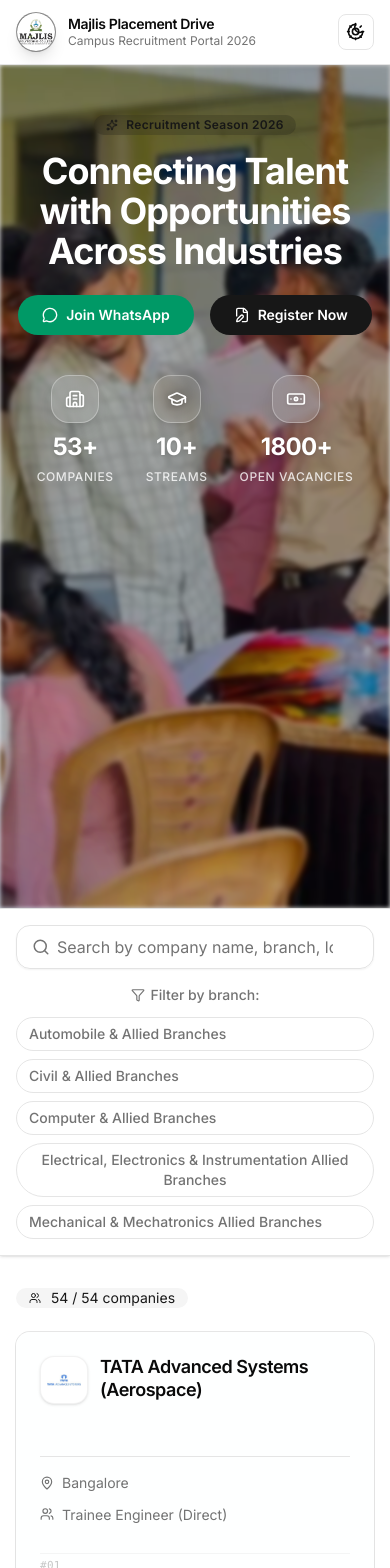
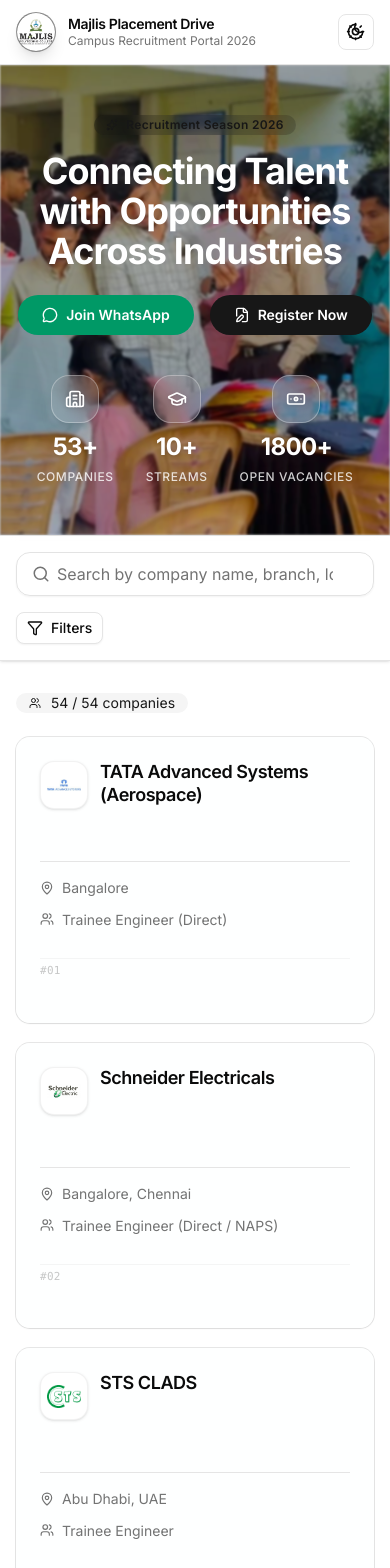
Before and after one commit to mohdfarshaad/mjpc-placement-portal, a Next.js app: page / in a window 390 px wide. Shown: the top 1568 px of the page. Built offline with nearby package versions, Linux system fonts and the light colour scheme.

Commit message:
feat(ui): improve mobile responsiveness and integrate Vercel Analytics

```diff
--- a/app/page.tsx
+++ b/app/page.tsx
@@ -11,7 +11,6 @@
   Calendar,
   Sparkles,
   Building2,
-  MapPin,
   Banknote,
   MessageCircle,
   FileEdit,
@@ -38,11 +37,19 @@
 import CompanyCard from "@/components/company-card";
 import Image from "next/image";
 import Link from "next/link";
+import {
+  Sheet,
+  SheetContent,
+  SheetHeader,
+  SheetTitle,
+} from "@/components/ui/sheet";
+import { ScrollArea, ScrollBar } from "@/components/ui/scroll-area";
 
 export default function PlacementPortal() {
   const [query, setQuery] = useState("");
   const [activeBranch, setActiveBranch] = useState<Branch | null>(null);
   const [quoteIndex, setQuoteIndex] = useState(0);
+  const [isFilterOpen, setIsFilterOpen] = useState(false);
   const [selectedCompany, setSelectedCompany] = useState<
     (typeof COMPANIES)[0] | null
   >(null);
@@ -63,7 +70,7 @@
         c.name.toLowerCase().includes(q) ||
         c.room.toLowerCase().includes(q) ||
         c.floor.toLowerCase().includes(q) ||
-      c.branches.some(b => b.toLowerCase().includes(q)) ||
+        c.branches.some((b) => b.toLowerCase().includes(q)) ||
         c.location.toLowerCase().includes(q);
 
       const matchesBranch = !activeBranch || c.branches.includes(activeBranch);
@@ -125,32 +132,35 @@
         </header>
 
         {/* ── Hero Section ── */}
-     <section className="relative overflow-hidden border-b px-4 py-12 text-center md:py-16 min-h-screen">
+        <section className="relative overflow-hidden border-b px-4 py-12 text-center md:py-16 ">
           {/* Background Image Layer */}
           <div className="absolute inset-0 -z-20">
-    <img
+            <Image
               src="/bg2.jpeg"
               alt="Background decoration"
-    className="h-full w-full object-cover blur-[2px]  brightness-[0.9] dark:brightness-[0.6]"
+              className="h-full w-full object-cover blur-[1px]  brightness-[0.9] dark:brightness-[0.6]"
+              fill
             />
           </div>
-
-  {/* Existing Animated background decoration (Modified) */}
-  <div className="absolute inset-0 -z-10 overflow-hidden bg-black/10 dark:bg-black/40"> {/* Overlay to enhance text contrast */}
-    <div className="absolute -top-40 -right-40 h-80 w-80 rounded-full bg-primary/10 blur-3xl" /> {/* Increased opacity slightly */}
-    <div className="absolute -bottom-40 -left-40 h-80 w-80 rounded-full bg-blue-500/10 blur-3xl" /> {/* Increased opacity slightly */}
+          <div className="absolute inset-0 -z-10 overflow-hidden bg-black/10 dark:bg-black/40">
+            <div className="absolute -top-40 -right-40 h-80 w-80 rounded-full bg-primary/10 blur-3xl" />{" "}
+            <div className="absolute -bottom-40 -left-40 h-80 w-80 rounded-full bg-blue-500/10 blur-3xl" />{" "}
           </div>
 
-  <div className="mx-auto max-w-4xl relative z-10"> {/* Ensure content is above overlays */}
-    <Badge className="mb-4 bg-primary/20 text-primary hover:bg-primary/25 border-none px-3 py-1 text-xs font-semibold tracking-wide backdrop-blur-sm"> {/* Added backdrop blur */}
+          <div className="mx-auto max-w-4xl relative z-10">
+            {" "}
+            {/* Ensure content is above overlays */}
+            <Badge className="mb-4 bg-primary/20 text-primary hover:bg-primary/25 border-none px-3 py-1 text-xs font-semibold tracking-wide backdrop-blur-sm">
+              {" "}
+              {/* Added backdrop blur */}
               <Sparkles className="h-3 w-3 mr-1" />
               Recruitment Season 2026
             </Badge>
-
-    <h1 className="mb-6 text-4xl font-bold tracking-tight sm:text-5xl md:text-6xl text-white animate-in fade-in slide-in-from-bottom-4 duration-700"> {/* Changed text color to white */}
+            <h1 className="mb-6 text-4xl font-bold tracking-tight sm:text-5xl md:text-6xl text-white animate-in fade-in slide-in-from-bottom-4 duration-700">
+              {" "}
+              {/* Changed text color to white */}
               {QUOTES[quoteIndex]}
             </h1>
-
             {/* CTA Buttons */}
             <div className="mx-auto mb-10 flex max-w-2xl flex-wrap justify-center gap-4">
               <Link
@@ -168,7 +178,6 @@
                 Register Now
               </Link>
             </div>
-
             {/* Stats row */}
             <div className="mt-10 flex flex-wrap justify-center gap-8 md:gap-12">
               {[
@@ -244,26 +253,25 @@
               )}
             </div>
 
-            {/* Branch filters */}
-            <div className="flex flex-col  flex-wrap items-center sm:items-start gap-3">
-              <div className="flex  items-center gap-1.5 text-sm font-medium text-muted-foreground">
-                <Filter className="h-3.5 w-3.5" />
-                <span>Filter by branch:</span>
-              </div>
-              <div className="flex flex-col flex-wrap gap-2">
+            {/* Desktop Branch Filters */}
+            <div className="hidden md:flex flex-wrap items-center gap-2">
               {BRANCH_CODES.map((code) => {
                 const isActive = activeBranch === code;
                 const branchColor =
                   BRANCH_COLORS[code] ||
                   "bg-muted text-muted-foreground border-border";
+
                 return (
                   <Tooltip key={code}>
                     <TooltipTrigger asChild>
                       <button
                         onClick={() => toggleBranch(code)}
-                          className={`inline-flex items-center gap-1.5 rounded-full border px-3 py-1.5 text-sm font-medium transition-all duration-200 ${
+                        className={`inline-flex items-center gap-1 rounded-full border
+            px-2 py-1 text-xs sm:px-3 sm:py-1.5 sm:text-sm
+            transition-all duration-200
+            ${
               isActive
-                              ? `${branchColor} ring-2 ring-primary/40 ring-offset-1 ring-offset-background shadow-sm`
+                ? `${branchColor} ring-2 ring-primary/40`
                 : "border-border bg-background text-muted-foreground hover:border-primary/40 hover:text-foreground hover:bg-muted/50"
             }`}
                       >
@@ -271,20 +279,69 @@
                         {isActive && <X className="h-3 w-3" />}
                       </button>
                     </TooltipTrigger>
-                      <TooltipContent side="bottom" className="text-sm">
-                        <p>{BRANCH_MAP[code] ?? code}</p>
+                    <TooltipContent side="bottom">
+                      {BRANCH_MAP[code]}
                     </TooltipContent>
                   </Tooltip>
                 );
               })}
             </div>
+
+            {/* Mobile Filter Button */}
+            <div className="flex items-center justify-between md:hidden">
+              <Button
+                variant="outline"
+                size="sm"
+                onClick={() => setIsFilterOpen(true)}
+                className="flex items-center gap-2"
+              >
+                <Filter className="h-4 w-4" />
+                Filters
+              </Button>
             </div>
+
+            {/* Branch filters */}
+            <Sheet open={isFilterOpen} onOpenChange={setIsFilterOpen}>
+              <SheetContent side="bottom" className="rounded-t-2xl">
+                <SheetHeader>
+                  <SheetTitle>Filter by Branch</SheetTitle>
+                </SheetHeader>
+
+                <div className="mt-4 flex flex-wrap gap-2">
+                  {BRANCH_CODES.map((code) => {
+                    const isActive = activeBranch === code;
+                    const branchColor =
+                      BRANCH_COLORS[code] ||
+                      "bg-muted text-muted-foreground border-border";
+
+                    return (
+                      <button
+                        key={code}
+                        onClick={() => {
+                          toggleBranch(code);
+                          setIsFilterOpen(false);
+                        }}
+                        className={`inline-flex items-center gap-1 rounded-full border px-3 py-1 text-sm
+            ${
+              isActive
+                ? `${branchColor} ring-2 ring-primary/40`
+                : "border-border bg-background text-muted-foreground"
+            }`}
+                      >
+                        {BRANCH_MAP[code]}
+                      </button>
+                    );
+                  })}
+                </div>
+              </SheetContent>
+            </Sheet>
           </div>
         </section>
 
         {/* ── Results ── */}
-        <main className="mx-auto max-w-7xl px-4 py-8 md:px-6 md:py-10">
+        <main className="mx-auto max-w-7xl px-4 py-8 md:px-6 md:py-10 overflow-hidden">
           {/* Results meta */}
+          <ScrollArea>
             <div className="mb-6 flex flex-wrap items-center justify-between gap-3">
               <div className="flex items-center gap-2">
                 <Badge
@@ -324,6 +381,8 @@
                 </Button>
               )}
             </div>
+            <ScrollBar orientation="horizontal" />
+          </ScrollArea>
 
           {/* Grid */}
           {filtered.length === 0 ? (
--- /dev/null
+++ b/components/ui/scroll-area.tsx
@@ -0,0 +1,55 @@
+"use client"
+
+import * as React from "react"
+import { ScrollArea as ScrollAreaPrimitive } from "radix-ui"
+
+import { cn } from "@/lib/utils"
+
+function ScrollArea({
+  className,
+  children,
+  ...props
+}: React.ComponentProps<typeof ScrollAreaPrimitive.Root>) {
+  return (
+    <ScrollAreaPrimitive.Root
+      data-slot="scroll-area"
+      className={cn("relative", className)}
+      {...props}
+    >
+      <ScrollAreaPrimitive.Viewport
+        data-slot="scroll-area-viewport"
+        className="size-full rounded-[inherit] transition-[color,box-shadow] outline-none focus-visible:ring-[3px] focus-visible:ring-ring/50 focus-visible:outline-1"
+      >
+        {children}
+      </ScrollAreaPrimitive.Viewport>
+      <ScrollBar />
+      <ScrollAreaPrimitive.Corner />
+    </ScrollAreaPrimitive.Root>
+  )
+}
+
+function ScrollBar({
+  className,
+  orientation = "vertical",
+  ...props
+}: React.ComponentProps<typeof ScrollAreaPrimitive.ScrollAreaScrollbar>) {
+  return (
+    <ScrollAreaPrimitive.ScrollAreaScrollbar
+      data-slot="scroll-area-scrollbar"
+      data-orientation={orientation}
+      orientation={orientation}
+      className={cn(
+        "flex touch-none p-px transition-colors select-none data-horizontal:h-2.5 data-horizontal:flex-col data-horizontal:border-t data-horizontal:border-t-transparent data-vertical:h-full data-vertical:w-2.5 data-vertical:border-l data-vertical:border-l-transparent",
+        className
+      )}
+      {...props}
+    >
+      <ScrollAreaPrimitive.ScrollAreaThumb
+        data-slot="scroll-area-thumb"
+        className="relative flex-1 rounded-full bg-border"
+      />
+    </ScrollAreaPrimitive.ScrollAreaScrollbar>
+  )
+}
+
+export { ScrollArea, ScrollBar }
--- /dev/null
+++ b/components/ui/sheet.tsx
@@ -0,0 +1,144 @@
+"use client"
+
+import * as React from "react"
+import { Dialog as SheetPrimitive } from "radix-ui"
+
+import { cn } from "@/lib/utils"
+import { Button } from "@/components/ui/button"
+import { XIcon } from "lucide-react"
+
+function Sheet({ ...props }: React.ComponentProps<typeof SheetPrimitive.Root>) {
+  return <SheetPrimitive.Root data-slot="sheet" {...props} />
+}
+
+function SheetTrigger({
+  ...props
+}: React.ComponentProps<typeof SheetPrimitive.Trigger>) {
+  return <SheetPrimitive.Trigger data-slot="sheet-trigger" {...props} />
+}
+
+function SheetClose({
+  ...props
+}: React.ComponentProps<typeof SheetPrimitive.Close>) {
+  return <SheetPrimitive.Close data-slot="sheet-close" {...props} />
+}
+
+function SheetPortal({
+  ...props
+}: React.ComponentProps<typeof SheetPrimitive.Portal>) {
+  return <SheetPrimitive.Portal data-slot="sheet-portal" {...props} />
+}
+
+function SheetOverlay({
+  className,
+  ...props
+}: React.ComponentProps<typeof SheetPrimitive.Overlay>) {
+  return (
+    <SheetPrimitive.Overlay
+      data-slot="sheet-overlay"
+      className={cn(
+        "fixed inset-0 z-50 bg-black/10 duration-100 supports-backdrop-filter:backdrop-blur-xs data-open:animate-in data-open:fade-in-0 data-closed:animate-out data-closed:fade-out-0",
+        className
+      )}
+      {...props}
+    />
+  )
+}
+
+function SheetContent({
+  className,
+  children,
+  side = "right",
+  showCloseButton = true,
+  ...props
+}: React.ComponentProps<typeof SheetPrimitive.Content> & {
+  side?: "top" | "right" | "bottom" | "left"
+  showCloseButton?: boolean
+}) {
+  return (
+    <SheetPortal>
+      <SheetOverlay />
+      <SheetPrimitive.Content
+        data-slot="sheet-content"
+        data-side={side}
+        className={cn(
+          "fixed z-50 flex flex-col gap-4 bg-background bg-clip-padding text-sm shadow-lg transition duration-200 ease-in-out data-[side=bottom]:inset-x-0 data-[side=bottom]:bottom-0 data-[side=bottom]:h-auto data-[side=bottom]:border-t data-[side=left]:inset-y-0 data-[side=left]:left-0 data-[side=left]:h-full data-[side=left]:w-3/4 data-[side=left]:border-r data-[side=right]:inset-y-0 data-[side=right]:right-0 data-[side=right]:h-full data-[side=right]:w-3/4 data-[side=right]:border-l data-[side=top]:inset-x-0 data-[side=top]:top-0 data-[side=top]:h-auto data-[side=top]:border-b data-[side=left]:sm:max-w-sm data-[side=right]:sm:max-w-sm data-open:animate-in data-open:fade-in-0 data-[side=bottom]:data-open:slide-in-from-bottom-10 data-[side=left]:data-open:slide-in-from-left-10 data-[side=right]:data-open:slide-in-from-right-10 data-[side=top]:data-open:slide-in-from-top-10 data-closed:animate-out data-closed:fade-out-0 data-[side=bottom]:data-closed:slide-out-to-bottom-10 data-[side=left]:data-closed:slide-out-to-left-10 data-[side=right]:data-closed:slide-out-to-right-10 data-[side=top]:data-closed:slide-out-to-top-10",
+          className
+        )}
+        {...props}
+      >
+        {children}
+        {showCloseButton && (
+          <SheetPrimitive.Close data-slot="sheet-close" asChild>
+            <Button
+              variant="ghost"
+              className="absolute top-4 right-4"
+              size="icon-sm"
+            >
+              <XIcon
+              />
+              <span className="sr-only">Close</span>
+            </Button>
+          </SheetPrimitive.Close>
+        )}
+      </SheetPrimitive.Content>
+    </SheetPortal>
+  )
+}
+
+function SheetHeader({ className, ...props }: React.ComponentProps<"div">) {
+  return (
+    <div
+      data-slot="sheet-header"
+      className={cn("flex flex-col gap-1.5 p-4", className)}
+      {...props}
+    />
+  )
+}
+
+function SheetFooter({ className, ...props }: React.ComponentProps<"div">) {
+  return (
+    <div
+      data-slot="sheet-footer"
+      className={cn("mt-auto flex flex-col gap-2 p-4", className)}
+      {...props}
+    />
+  )
+}
+
+function SheetTitle({
+  className,
+  ...props
+}: React.ComponentProps<typeof SheetPrimitive.Title>) {
+  return (
+    <SheetPrimitive.Title
+      data-slot="sheet-title"
+      className={cn("font-heading font-medium text-foreground", className)}
+      {...props}
+    />
+  )
+}
+
+function SheetDescription({
+  className,
+  ...props
+}: React.ComponentProps<typeof SheetPrimitive.Description>) {
+  return (
+    <SheetPrimitive.Description
+      data-slot="sheet-description"
+      className={cn("text-sm text-muted-foreground", className)}
+      {...props}
+    />
+  )
+}
+
+export {
+  Sheet,
+  SheetTrigger,
+  SheetClose,
+  SheetContent,
+  SheetHeader,
+  SheetFooter,
+  SheetTitle,
+  SheetDescription,
+}
--- a/package.json
+++ b/package.json
@@ -10,6 +10,7 @@
   },
   "dependencies": {
     "@base-ui/react": "^1.3.0",
+    "@vercel/analytics": "^2.0.1",
     "class-variance-authority": "^0.7.1",
     "clsx": "^2.1.1",
     "lucide-react": "^0.577.0",
```
Also changed, not shown: app/layout.tsx (+8 -5 lines), 1 other file (tests, documents, lock files or other folders). Lines whose indentation alone changed are shown as unchanged.
